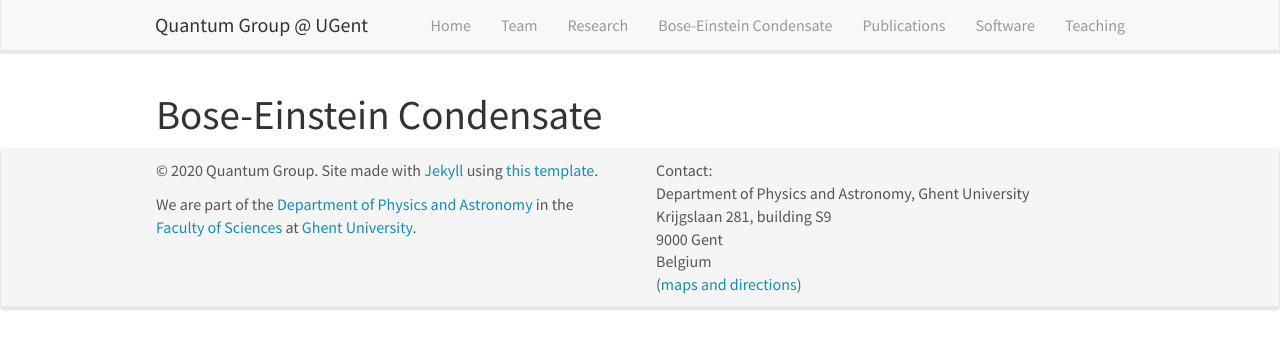
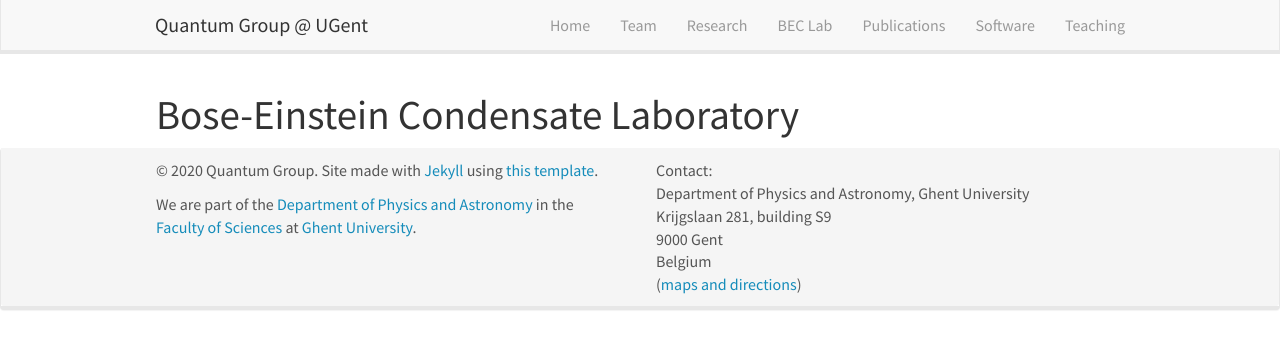
Before and after one commit to quantumghent/quantumghent.github.io, a Jekyll site: the page built from _pages/bec.md, in a window 1280 px wide. Shown: the top 349 px of the page. Built offline with Jekyll 4.4.1, drawn with Linux system fonts in a browser that asks for light colours; nearby versions of some CDN libraries.

Commit message:
update beclab

```diff
--- a/_includes/header.html
+++ b/_includes/header.html
@@ -15,7 +15,7 @@
 		<li><a href="{{ site.url }}{{ site.baseurl }}/">Home</a></li>
         <li><a href="{{ site.url }}{{ site.baseurl }}/team">Team</a></li>
         <li><a href="{{ site.url }}{{ site.baseurl }}/research">Research</a></li>
-        <li><a href="{{ site.url }}{{ site.baseurl }}/bec">Bose-Einstein Condensate</a></li>
+        <li><a href="{{ site.url }}{{ site.baseurl }}/bec">BEC Lab</a></li>
 		<li><a href="{{ site.url }}{{ site.baseurl }}/publications">Publications</a></li>
         <li><a href="{{ site.url }}{{ site.baseurl }}/software">Software</a></li>
         <li><a href="{{ site.url }}{{ site.baseurl }}/teaching">Teaching</a></li>
--- a/_pages/bec.md
+++ b/_pages/bec.md
@@ -1,9 +1,9 @@
 ---
-title: "Quantum Group - Bose-Einstein Condensate"
+title: "Quantum Group - BEC Lab"
 layout: textlay
-excerpt: "Quantum Group -- Bose-Einstein Condensate"
+excerpt: "Quantum Group -- Bose-Einstein Condensate Laboratory"
 sitemap: false
 permalink: /bec/
 ---
 
-# Bose-Einstein Condensate
+# Bose-Einstein Condensate Laboratory
```
